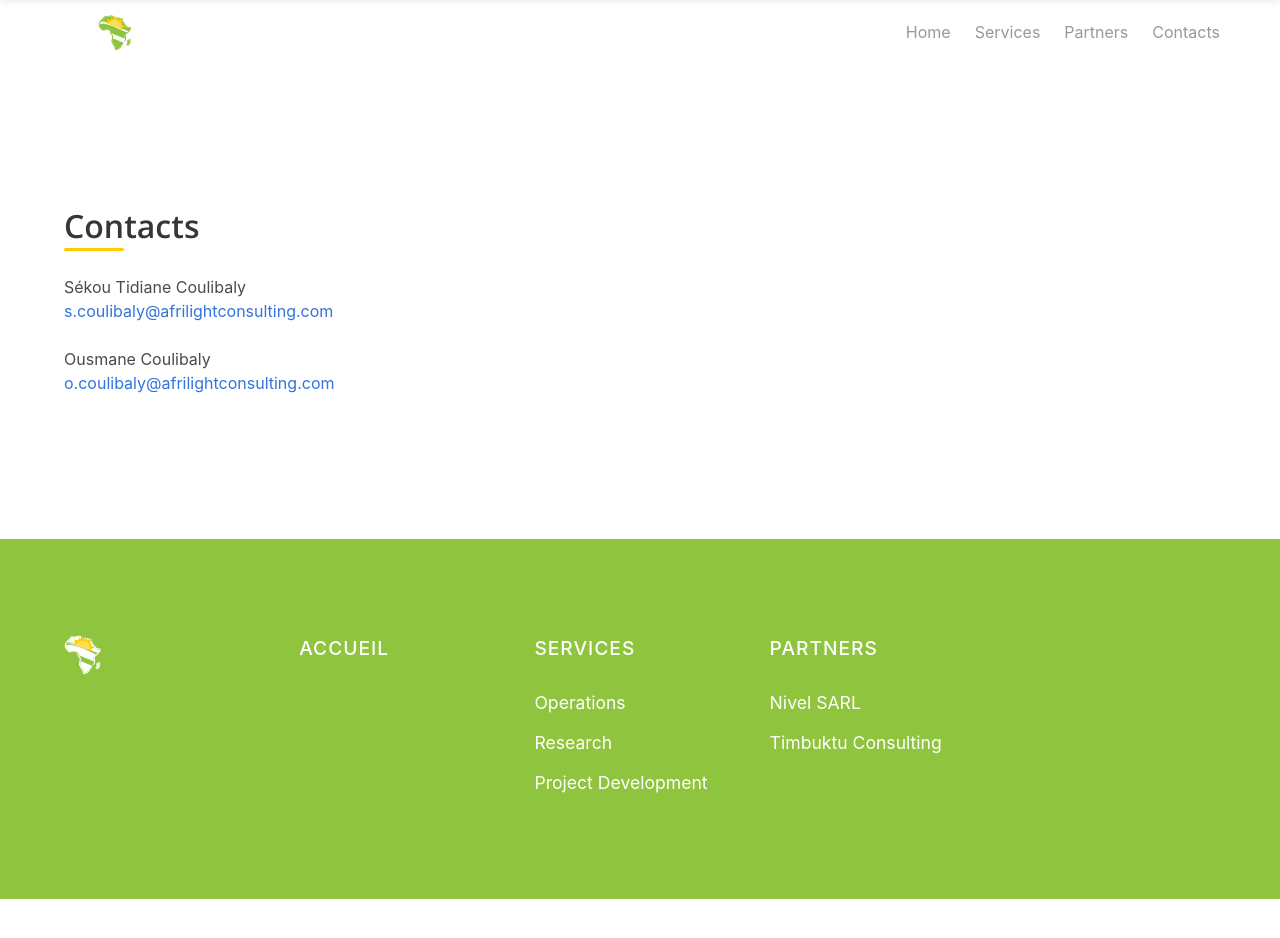
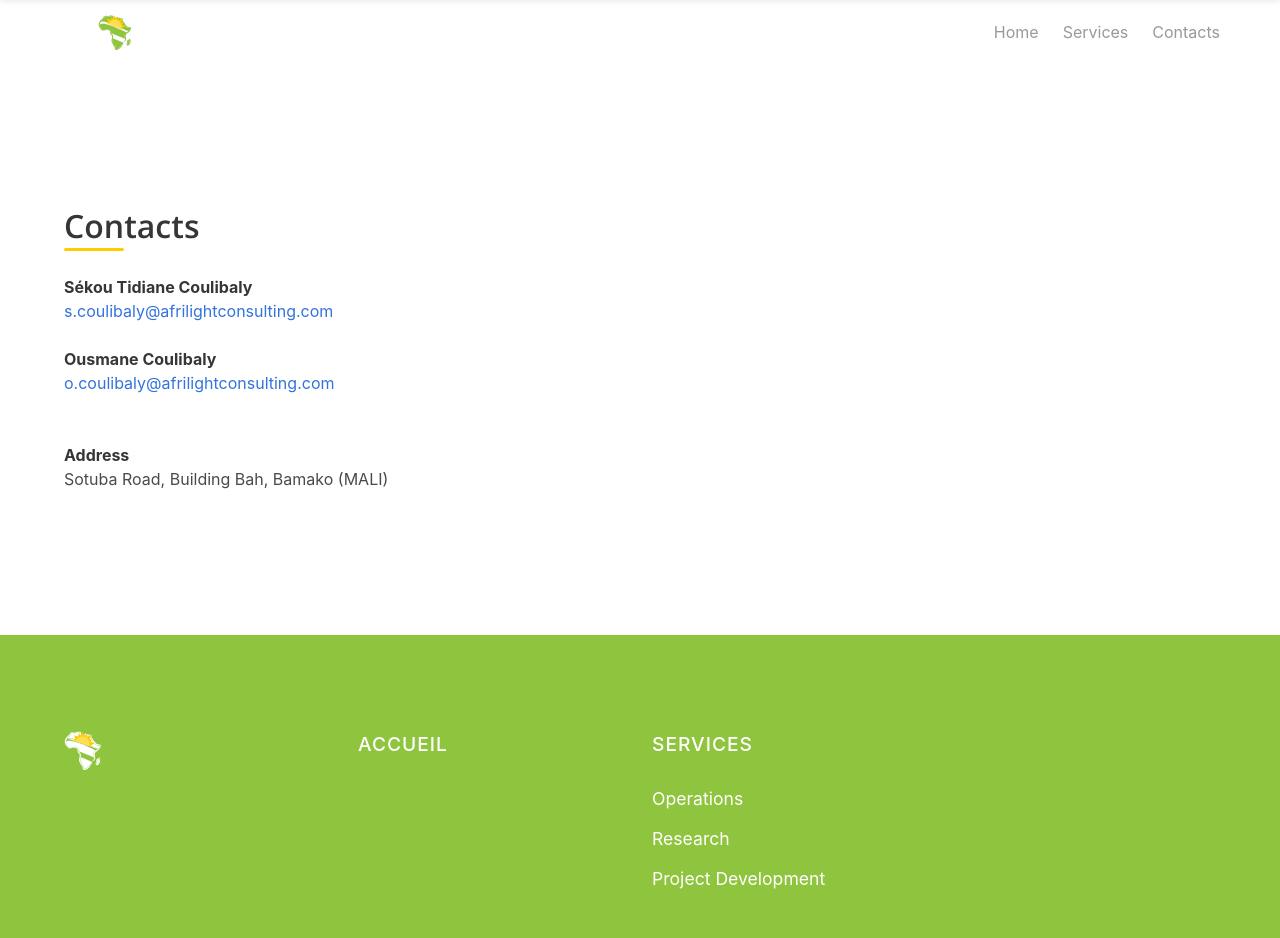
Before and after one commit to afrilight/afrilight.github.io, a plain HTML site: page contacts/index.html in a window 1280 px wide. Before the commit the page ends 899 px from the top, so only its background shows below. Drawn offline with nearby package versions, Linux system fonts and the light colour scheme.

Commit message:
S updates

```diff
--- a/contacts/index.html
+++ b/contacts/index.html
@@ -4,7 +4,10 @@
 
 
 <meta property="og:title" content="Contacts" />
-<meta property="og:description" content="Sékou Tidiane Coulibaly  s.coulibaly@afrilightconsulting.com   Ousmane Coulibaly  o.coulibaly@afrilightconsulting.com" />
+<meta property="og:description" content="Sékou Tidiane Coulibaly
+s.coulibaly@afrilightconsulting.com
+Ousmane Coulibaly o.coulibaly@afrilightconsulting.com
+Address Sotuba Road, Building Bah, Bamako (MALI)" />
 <meta property="og:type" content="article" />
 <meta property="og:url" content="https://www.afrilight.ca/contacts/" />
 
@@ -55,9 +58,6 @@
           <a href="/services" class="navbar-item is-secondary">
             Services
           </a>
-          <a href="/partners" class="navbar-item is-secondary">
-            Partners
-          </a>
           <a href="/contacts" class="navbar-item is-secondary">
             Contacts
           </a>
@@ -91,9 +91,6 @@
         <a href="/services" class="navbar-item is-secondary">
           Services
         </a>
-        <a href="/partners" class="navbar-item is-secondary">
-          Partners
-        </a>
         <a href="/contacts" class="navbar-item is-secondary">
           Contacts
         </a>
@@ -111,14 +108,17 @@
         <div class="divider"></div>
       </div>
     </div>
-    <p>Sékou Tidiane Coulibaly
+    <p><strong>Sékou Tidiane Coulibaly</strong></p>
+<p><a href="mailto:s.coulibaly@afrilightconsulting.com">s.coulibaly@afrilightconsulting.com</a>
 <br/>
-<a href="mailto:s.coulibaly@afrilightconsulting.com">s.coulibaly@afrilightconsulting.com</a>
+<br/></p>
+<h2 id="ousmane-coulibaly"><strong>Ousmane Coulibaly</strong></h2>
+<p><a href="mailto:o.coulibaly@afrilightconsulting.com">o.coulibaly@afrilightconsulting.com</a>
 <br/>
 <br/>
-Ousmane Coulibaly
-<br/>
-<a href="mailto:o.coulibaly@afrilightconsulting.com">o.coulibaly@afrilightconsulting.com</a></p>
+<br/></p>
+<h3 id="address"><strong>Address</strong></h3>
+<p>Sotuba Road, Building Bah, Bamako (MALI)</p>
 
   </div>
 </section>
@@ -168,25 +168,6 @@ Ousmane Coulibaly
             </ul>
           </div>
         </div>
-        <div class="column">
-          <div class="footer-column">
-            <div class="footer-header">
-                <h3>Partners</h3>
-            </div>
-            <ul class="link-list">
-              <li>
-                <a href="/blog/first">
-                  Nivel SARL
-                </a>
-              </li>
-              <li>
-                <a href="/blog/second">
-                  Timbuktu Consulting
-                </a>
-              </li>
-            </ul>
-          </div>
-        </div>
       <div class="column">
         <div class="footer-column">
           <div class="footer-header">
--- a/sitemap.xml
+++ b/sitemap.xml
@@ -11,10 +11,6 @@
   </url>
 
   <url>
-    <loc>https://www.afrilight.ca/partners/</loc>
-  </url>
-
-  <url>
     <loc>https://www.afrilight.ca/services/</loc>
   </url>
 
```
Also changed, not shown: index.html (+1 -26 lines), index.xml (+4 -10 lines), services/index.html (+0 -25 lines), images/favicon.png.
